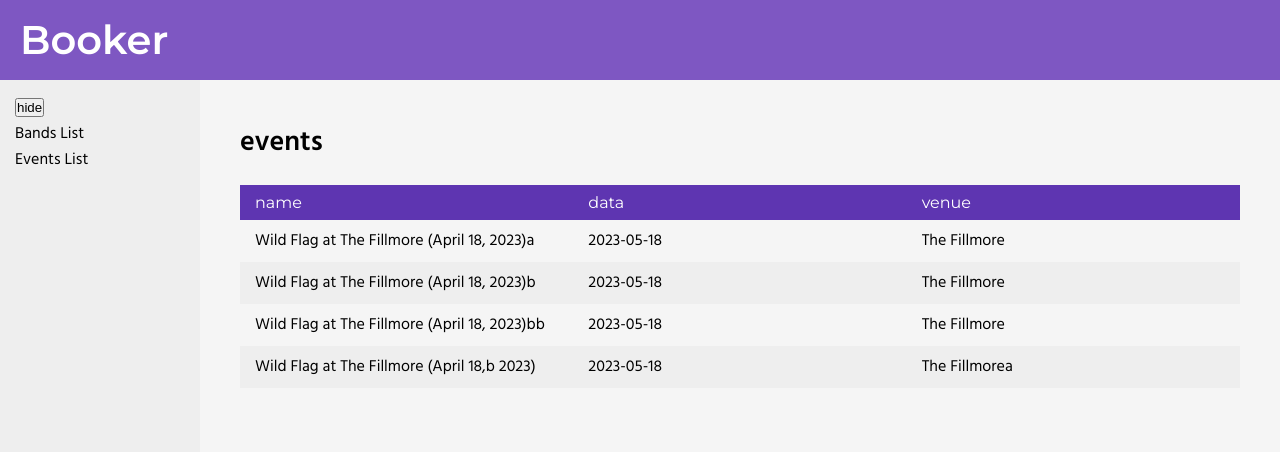
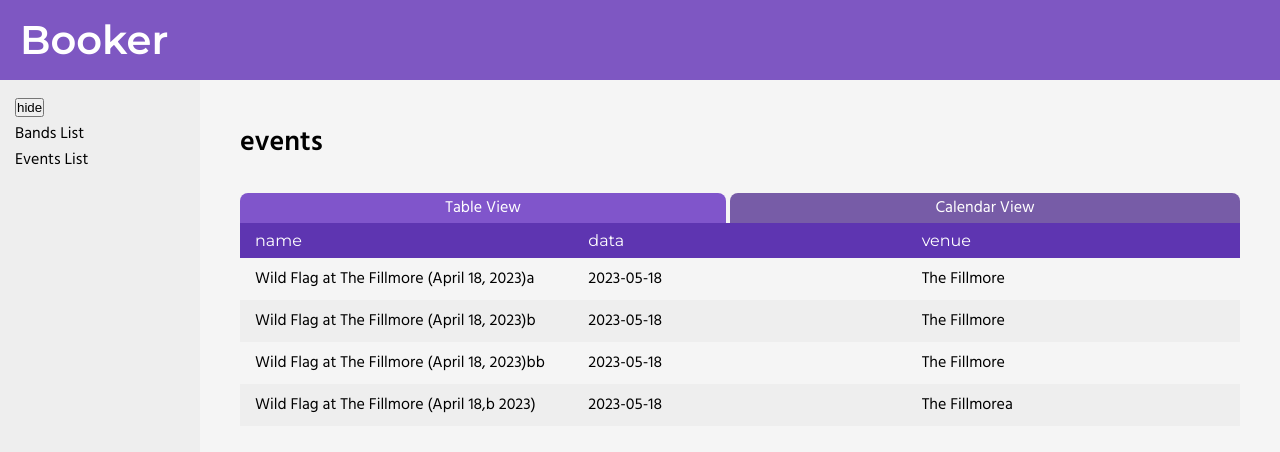
Before and after one commit to video-kid/booker-app, a Next.js app: page /events in a window 1280 px wide. Shown: the top 452 px of the page. Built offline with nearby package versions, Linux system fonts and the light colour scheme.

Commit message:
Feat/tab component (#14)
* add tabs

```diff
--- /dev/null
+++ b/src/components/Tabs/Tabs.module.scss
@@ -0,0 +1,36 @@
+.wrapper {
+}
+
+.navigation {
+  display: flex;
+  justify-content: space-between;
+}
+
+.panel {
+  background-color: var(--background);
+  z-index: 1;
+  position: relative;
+}
+
+.button {
+  background-color: var(--tab);
+  color: var(--white);
+  height: 3.8rem;
+  cursor: pointer;
+  padding-bottom: 0.8rem;
+  display: flex;
+  justify-content: center;
+  align-items: center;
+  flex-grow: 1;
+  border-radius: 8px;
+  transform: translateY(0.8rem);
+  margin-left: 0.4rem;
+  filter: saturate(0.7);
+  &:first-child {
+    margin: 0;
+  }
+  &[aria-selected="true"] {
+    background-color: var(--tab);
+    filter: saturate(1.1);
+  }
+}
--- /dev/null
+++ b/src/components/Tabs/Tabs.tsx
@@ -0,0 +1,38 @@
+import TabPanel from "./partials/TabPanel";
+import TabButton from "./partials/TabButton";
+import { TabsProps } from "./types";
+import styles from "./Tabs.module.scss";
+import { useTabs } from "./useTabs";
+
+const Tabs = ({ tabsConfig, selectedTabKey }: TabsProps) => {
+  const { currentTab, setTab } = useTabs(
+    tabsConfig,
+    selectedTabKey ?? Object.keys(tabsConfig)[0]
+  );
+
+  return currentTab ? (
+    <div className={styles.wrapper}>
+      <nav className={styles.navigation}>
+        {Object.keys(tabsConfig).map((tabId, key) => (
+          <TabButton
+            key={key}
+            onClick={() => setTab(tabId)}
+            active={currentTab === tabId}
+            data-testid={`tab_${tabId}`}
+            label={tabsConfig[tabId].label}
+          >
+            {tabsConfig[tabId].label}
+          </TabButton>
+        ))}
+      </nav>
+      <div className={styles.panel}>
+        <TabPanel
+          label={tabsConfig[currentTab].label}
+          content={tabsConfig[currentTab].panelContent}
+        />
+      </div>
+    </div>
+  ) : null;
+};
+
+export { Tabs };
--- /dev/null
+++ b/src/components/Tabs/partials/TabButton.tsx
@@ -0,0 +1,30 @@
+import styles from "../Tabs.module.scss";
+
+type TabButtonProps = {
+  active: boolean;
+  children: JSX.Element | string;
+  label: string;
+  onClick: () => void;
+};
+
+const TabButton = ({
+  active = false,
+  children,
+  label,
+  ...props
+}: TabButtonProps) => {
+  return (
+    <div
+      role="tab"
+      aria-selected={active}
+      aria-controls={label}
+      id={label}
+      className={styles.button}
+      {...props}
+    >
+      {children}
+    </div>
+  );
+};
+
+export default TabButton;
--- /dev/null
+++ b/src/components/Tabs/partials/TabPanel.tsx
@@ -0,0 +1,15 @@
+const TabPanel = ({
+  content,
+  label,
+}: {
+  content: JSX.Element;
+  label: string;
+}) => {
+  return (
+    <div id={label} role="tabpanel" tabIndex={0} aria-labelledby={label}>
+      {content}
+    </div>
+  );
+};
+
+export default TabPanel;
--- /dev/null
+++ b/src/components/Tabs/types.ts
@@ -0,0 +1,13 @@
+export type SingleTabConfig = {
+  label: string;
+  panelContent: JSX.Element;
+};
+
+export type TabConfig = {
+  [key: string]: SingleTabConfig;
+};
+
+export type TabsProps = {
+  tabsConfig: TabConfig;
+  selectedTabKey?: keyof TabConfig;
+};
--- /dev/null
+++ b/src/components/Tabs/useTabs.tsx
@@ -0,0 +1,26 @@
+import { useState } from "react";
+import { TabConfig } from "./types";
+
+export const useTabs = (
+  tabsConfig: TabConfig,
+  selectedTabKey: keyof TabConfig
+): {
+  setTab: (label: keyof TabConfig) => void;
+  currentTab: string | number;
+} => {
+  const [selectedTab, changeTab] = useState<keyof TabConfig>(selectedTabKey);
+  const setTab = (label: keyof TabConfig) => changeTab(label);
+
+  let currentTab: keyof TabConfig;
+
+  if (Object.keys(tabsConfig).length && tabsConfig[selectedTab]) {
+    currentTab = selectedTab;
+  } else {
+    currentTab = Object.keys(tabsConfig).length && Object.keys(tabsConfig)[0];
+  }
+
+  return {
+    setTab,
+    currentTab,
+  };
+};
--- a/src/pages/_app.tsx
+++ b/src/pages/_app.tsx
@@ -23,6 +23,7 @@ const App = ({ Component, pageProps }: AppProps) => {
           --background-sidebar: ${palette.grey["200"]};
           --background-table-header: ${color.tableHeader};
           --background-table-row-dark: ${palette.grey["200"]};
+          --tab: ${color.tab};
           --h1: ${typography.heading.primary};
           --h2: ${typography.heading.primary};
           --h3: ${typography.heading.primary};
--- a/src/pages/bands/index.tsx
+++ b/src/pages/bands/index.tsx
@@ -1,6 +1,5 @@
 import { getCookie } from "cookies-next";
 import useSWR from "swr";
-import * as Table from "../../components/Table/TablePart";
 import { Section } from "@/components/Section/Section";
 import { Navbar } from "@/components/Navbar/Navbar";
 import { Heading } from "@/components/Heading/Heading";
--- a/src/pages/events/index.tsx
+++ b/src/pages/events/index.tsx
@@ -5,6 +5,8 @@ import { Navbar } from "@/components/Navbar/Navbar";
 import { Heading } from "@/components/Heading/Heading";
 import { useFetcher } from "@/hooks/useFetcher/useFetcher";
 import { EventsTable } from "./modules/EventsTable";
+import { Tabs } from "@/components/Tabs/Tabs";
+import { TabConfig } from "@/components/Tabs/types";
 
 const Events = () => {
   const fetcher = useFetcher<Array<SongkickEventObject>>();
@@ -13,19 +15,37 @@ const Events = () => {
     fetcher
   );
 
+  const tabsObj: TabConfig = {
+    tab1: {
+      label: "Table View",
+      panelContent: (
+        <>
+          {isLoading ? (
+            <>Loading...</>
+          ) : !error ? (
+            <EventsTable events={data} />
+          ) : (
+            <>error</>
+          )}
+        </>
+      ),
+    },
+    tab2: {
+      label: "Calendar View",
+      panelContent: (
+        <div>
+          <div>calendar here</div>
+        </div>
+      ),
+    },
+  };
+
   return (
     <Section>
       <Navbar>
         <Heading>events</Heading>
       </Navbar>
-
-      {isLoading ? (
-        <>Loading...</>
-      ) : !error ? (
-        <EventsTable events={data} />
-      ) : (
-        <>error</>
-      )}
+      <Tabs tabsConfig={tabsObj} />
     </Section>
   );
 };
--- a/src/styles/colors.tsx
+++ b/src/styles/colors.tsx
@@ -38,4 +38,5 @@ export const color = {
     information: palette.blue,
   },
   tableHeader: palette.primary["600"],
+  tab: palette.primary["400"],
 };
```
